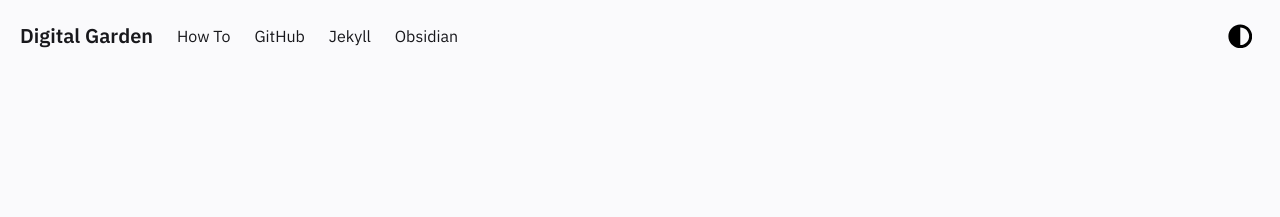
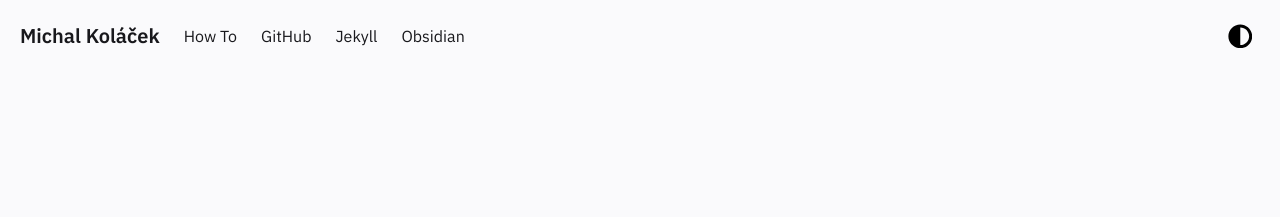
Before and after one commit to one-data-cookie/one-data-cookie.github.io, a Jekyll site: the page built from pages/index.md, in a window 1280 px wide. Shown: the top 217 px of the page. Built offline with Jekyll 4.4.1, drawn with Linux system fonts in a browser that asks for light colours.

Commit message:
personalise config

```diff
--- a/_config.yml
+++ b/_config.yml
@@ -28,10 +28,10 @@
 # your social media links etc
 #######################################################################
 
-heading: Digital Garden # Change this
+heading: Michal Koláček
 copyright:
   year: 2021
-  msg: Your Name # This is a mandatory attribute for copyright to be displayed ; If deleting this, edit at footer layout.
+  msg: Michal Kolacek # This is a mandatory attribute for copyright to be displayed ; If deleting this, edit at footer layout.
 
 
 #####################################################################
```
